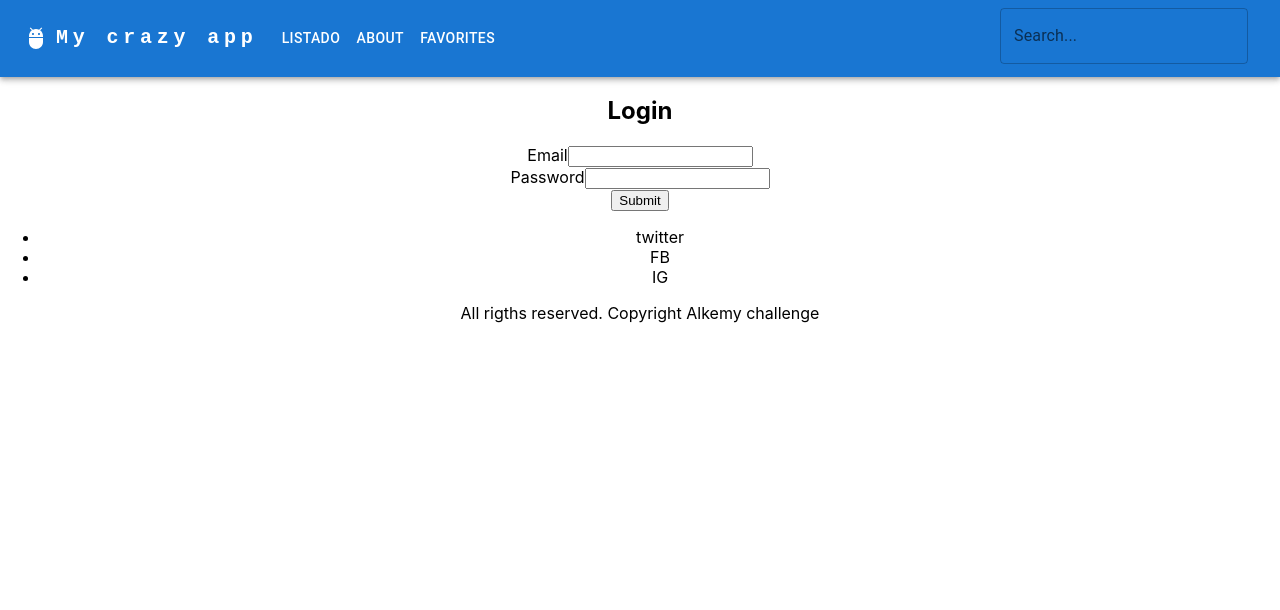
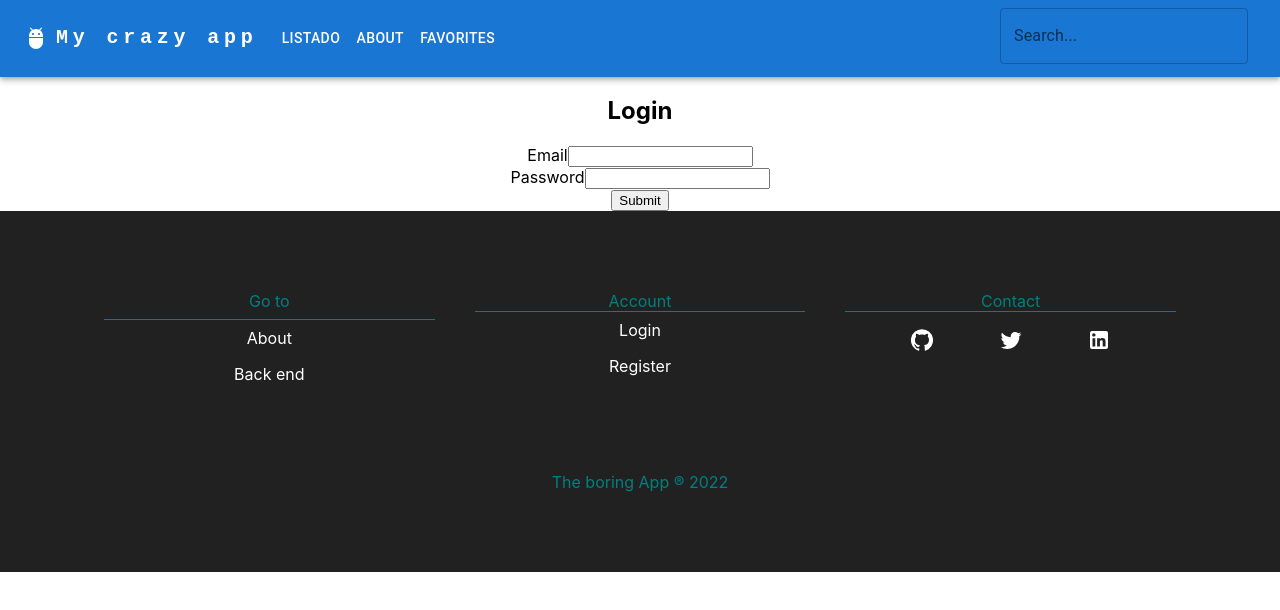
Before and after one commit to petermoyano/react-skill-up1, a React (Create React App) app: page / in a window 1280 px wide. Shown: the top 610 px of the page. Built offline with nearby package versions, Linux system fonts and the light colour scheme.

Commit message:
Basic Footer styling

```diff
--- a/src/components/Footer.js
+++ b/src/components/Footer.js
@@ -1,16 +1,72 @@
 import React from "react";
+import { Box, Container, Grid } from "@mui/material";
+import { Link } from "react-router-dom"
+import GitHubIcon from '@mui/icons-material/GitHub';
+import TwitterIcon from '@mui/icons-material/Twitter';
+import LinkedInIcon from '@mui/icons-material/LinkedIn';
 
 
-function Footer (){
-    return(<footer>
-        <nav>
-            <ul>
-                <li><a href="twitter.com" rel="noopener noreferrer"></a>twitter</li>
-                <li><a href="twitter.com" rel="noopener noreferrer"></a>FB</li>
-                <li><a href="twitter.com" rel="noopener noreferrer"></a>IG</li>
-            </ul>
-            <p>All rigths reserved. Copyright Alkemy challenge</p>
-        </nav>
+function Footer() {
+    return (<footer>
+        <Box
+            bgcolor={"text.primary"}
+            color="teal"
+            px={{ xs: 3, sm: 10 }}
+            py={{ xs: 5, sm: 10 }}
+        >
+            <Container maxWidth="lg">
+                <Grid container spacing={5}>
+                    <Grid item xs={12} sm={4}>
+                        <Box borderBottom={1} sx={{ paddingBottom: 1 }}>
+                            Go to
+                        </Box>
+                        <Box sx={{ p: 1 }}>
+                            <Link to="/contact" color="inherit">
+                                About
+                            </Link>
+                        </Box>
+                        <Box sx={{ p: 1 }}>
+                            <Link to="/privacy" color="inherit">
+                                Back end
+                            </Link>
+                        </Box>
+                    </Grid>
+                    <Grid item xs={12} sm={4}>
+                        <Box borderBottom={1}>
+                            Account
+                        </Box>
+                        <Box sx={{ p: 1 }}>
+                            <Link to="/" color="inherit">
+                                Login
+                            </Link>
+                        </Box>
+                        <Box sx={{ p: 1 }}>
+                            <Link to="/" color="inherit">
+                                Register
+                            </Link>
+                        </Box>
+                    </Grid>
+                    <Grid item xs={12} sm={4}>
+                        <Box borderBottom={1}>
+                            Contact
+                        </Box>
+                        <Grid container justifyContent={"space-evenly"} sx={{ py: 2 }}>
+                            <Link to="/" color="inherit" >
+                                <GitHubIcon />
+                            </Link>
+                            <Link to="/" color="inherit">
+                                <TwitterIcon />
+                            </Link>
+                            <Link to="/" color="inherit">
+                                <LinkedInIcon />
+                            </Link>
+                        </Grid>
+                    </Grid>
+                </Grid>
+            </Container>
+            <Box pt={{ xs: 5, sm: 10 }} pb={{ xs: 5, sm: 0 }}>The boring App &reg; {new Date().getFullYear()}</Box>
+        </Box>
+
     </footer>)
 }
 
```
